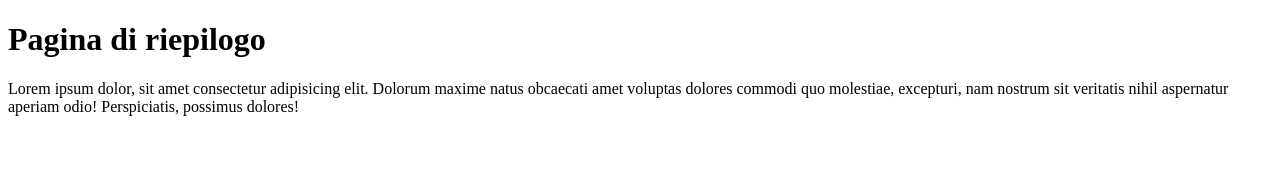
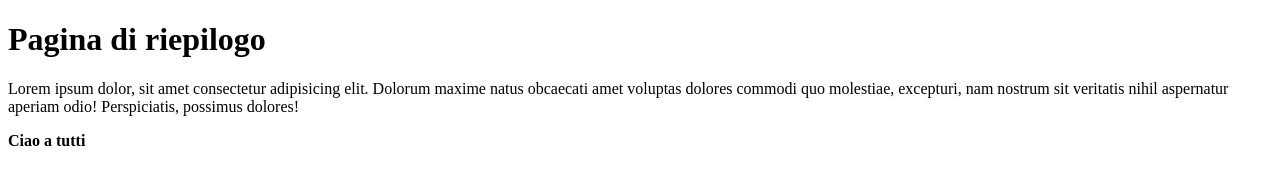
Before and after one commit to ilMure/provaGit, a plain HTML site: page about.html in a window 1280 px wide. Drawn offline with Linux system fonts and the light colour scheme.

Commit message:
aggiunto ciao in grassetto

```diff
--- a/about.html
+++ b/about.html
@@ -12,6 +12,7 @@
         Dolorum maxime natus obcaecati amet voluptas dolores commodi quo molestiae, excepturi, nam nostrum
         sit veritatis nihil aspernatur aperiam odio! Perspiciatis, possimus dolores!
     </p>
+    <strong>Ciao a tutti</strong>
 
 </body>
 </html>
```
